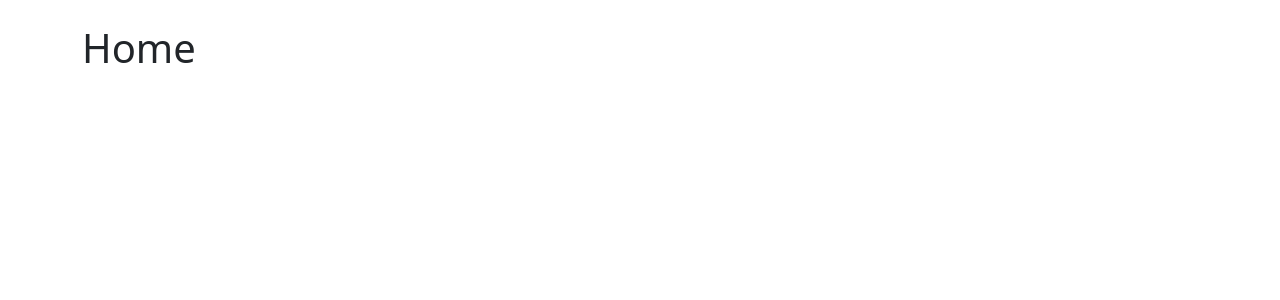
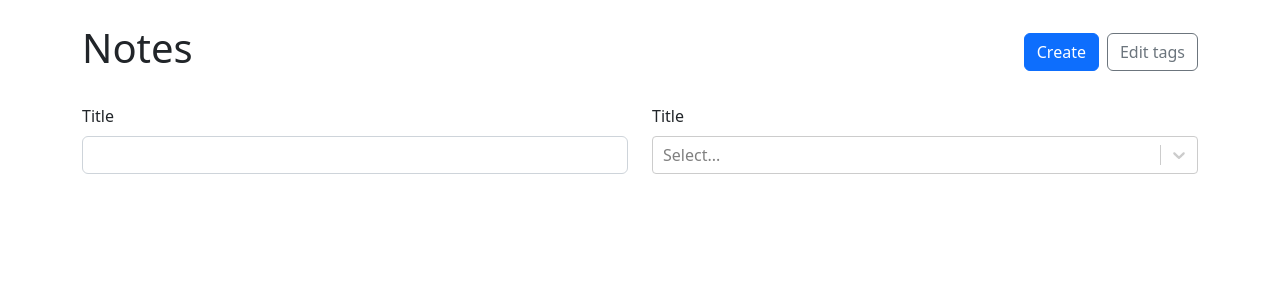
Before and after one commit to konradzieba/.MD_Support-Notes-React-TS, a React (Vite) app: page / in a window 1280 px wide. Shown: the top 300 px of the page. Built offline with nearby package versions, Linux system fonts and the light colour scheme.

Commit message:
add rendering NoteList and filter by tag functionality

```diff
--- a/src/App.tsx
+++ b/src/App.tsx
@@ -4,7 +4,8 @@
 import NewNote from './NewNote';
 import { useLocalStorage } from './useLocalStorage';
 import { useMemo } from 'react';
-import {v4 as uuidv4} from 'uuid';
+import { v4 as uuidv4 } from 'uuid';
+import { NoteList } from './NoteList';
 
 export type Note = {
 	id: string;
@@ -18,7 +19,7 @@
 	title: string;
 	markdown: string;
 	tagIds: string[];
-}
+};
 
 export type NoteData = {
 	title: string;
@@ -32,38 +33,49 @@
 };
 
 function App() {
-
-  const [notes, setNotes] = useLocalStorage<RawNote[]>("NOTES", []);
-  const [tags, setTags] = useLocalStorage<Tag[]>("TAGS", []);
+	const [notes, setNotes] = useLocalStorage<RawNote[]>('NOTES', []);
+	const [tags, setTags] = useLocalStorage<Tag[]>('TAGS', []);
 
 	const notesWithTags = useMemo(() => {
-    return notes.map(note => {
+		return notes.map((note) => {
 			return {
 				...note,
-        tags: tags.filter(tag => note.tagIds.includes(tag.id))
-      }
-    })
+				tags: tags.filter((tag) => note.tagIds.includes(tag.id)),
+			};
+		});
 	}, [notes, tags]);
 
-  const onCreateNote = ({tags, ...data}: NoteData) => {
-    setNotes(prevNotes => {
-      return [...prevNotes, {
+	const onCreateNote = ({ tags, ...data }: NoteData) => {
+		setNotes((prevNotes) => {
+			return [
+				...prevNotes,
+				{
 					...data,
 					id: uuidv4(),
-        tagIds: tags.map(tag => tag.id)
-      }]
-    })
+					tagIds: tags.map((tag) => tag.id),
+				},
+			];
+		});
 	};
 
 	const addTag = (tag: Tag) => {
-    setTags(prevTags => [...prevTags, tag])
-  }
+		setTags((prevTags) => [...prevTags, tag]);
+	};
 
 	return (
 		<Container className='my-4'>
 			<Routes>
-				<Route path='/' element={<h1>Home</h1>} />
-				<Route path='/new' element={<NewNote onSubmit={onCreateNote} onAddTag={addTag} availableTags={tags} />} />
+				<Route path='/' element={<NoteList notes={notesWithTags} availableTags={tags} />} />
+				<Route
+					path='/new'
+					element={
+						<NewNote
+							onSubmit={onCreateNote}
+							onAddTag={addTag}
+							availableTags={tags}
+						/>
+					}
+				/>
 				<Route path=':id'>
 					<Route index element={<h1>Show</h1>} />
 					<Route path='edit' element={<h1>Edit</h1>} />
--- a/src/NoteForm.tsx
+++ b/src/NoteForm.tsx
@@ -1,6 +1,6 @@
 import { FormEvent, useRef, useState } from 'react';
 import { Button, Col, Form, Row, Stack } from 'react-bootstrap';
-import { Link } from 'react-router-dom';
+import { Link, useNavigate } from 'react-router-dom';
 import CreatebleReactSelect from 'react-select/creatable';
 import { NoteData, Tag } from './App';
 import { v4 as uuidv4 } from 'uuid';
@@ -16,14 +16,17 @@
 	const markdownRef = useRef<HTMLTextAreaElement>(null);
 	const [selectedTags, setSelectedTags] = useState<Tag[]>([]);
 
+	const navigate = useNavigate();
+
 	const handleSubmit = (e: FormEvent) => {
 		e.preventDefault();
 
 		onSubmit({
 			title: titleRef.current!.value,
 			markdown: markdownRef.current!.value,
-			tags: [],
+			tags: selectedTags,
 		});
+		navigate('..');
 	};
 
 	return (
--- /dev/null
+++ b/src/NoteList.module.css
@@ -0,0 +1,8 @@
+.card {
+    transition: translate ease-in-out 0.1s, box-shadow ease-in-out 0.1s;
+}
+
+.card:hover, .card:focus {
+    translate: 0 -5px;
+    box-shadow: 0 5px 8px 0 rgba(0,0,0,0.2);
+}
--- /dev/null
+++ b/src/NoteList.tsx
@@ -0,0 +1,133 @@
+import { Badge, Button, Card, Col, Form, Row, Stack } from 'react-bootstrap';
+import { Link } from 'react-router-dom';
+import ReactSelect from 'react-select';
+import { Note, Tag } from './App';
+import { useMemo, useState } from 'react';
+import { v4 as uuidv4 } from 'uuid';
+import styles from './NoteList.module.css';
+
+type SimplifiedNote = {
+	id: string;
+	tags: Tag[];
+	title: string;
+};
+
+type NoteListProps = {
+	availableTags: Tag[];
+	notes: Note[];
+};
+
+export const NoteList = ({ availableTags, notes }: NoteListProps) => {
+	const [selectedTags, setSelectedTags] = useState<Tag[]>([]);
+	const [title, setTitle] = useState<string>('');
+
+	const filteredNotes = useMemo(() => {
+		return notes.filter((note) => {
+			return (
+				(title === '' ||
+					note.title.toLowerCase().includes(title.toLowerCase())) &&
+				(selectedTags.length === 0 ||
+					selectedTags.every((tag) =>
+						note.tags.some((noteTag) => noteTag.id === tag.id)
+					))
+			);
+		});
+	}, [title, selectedTags, notes]);
+
+	return (
+		<>
+			<Row className='align-items-center mb-4'>
+				<Col>
+					<h1>Notes</h1>
+				</Col>
+				<Col xs='auto'>
+					<Stack gap={2} direction='horizontal'>
+						<Link to='/new'>
+							<Button variant='primary'>Create</Button>
+						</Link>
+						<Button variant='outline-secondary'>Edit tags</Button>
+					</Stack>
+				</Col>
+			</Row>
+			<Form>
+				<Row className='mb-4'>
+					<Col>
+						<Form.Group controlId='title'>
+							<Form.Label>Title</Form.Label>
+							<Form.Control
+								type='text'
+								value={title}
+								onChange={(e) => e.target.value}
+							/>
+						</Form.Group>
+					</Col>
+					<Col>
+						<Form.Group controlId='tags'>
+							<Form.Label>Title</Form.Label>
+							<ReactSelect
+								onCreateOption={(label) => {
+									const newTag = { id: uuidv4(), label };
+									onAddTag(newTag);
+									setSelectedTags((prevTags) => [...prevTags, newTag]);
+								}}
+								options={availableTags.map((tag) => {
+									return { label: tag.label, value: tag.id };
+								})}
+								value={selectedTags.map((tag) => {
+									return { label: tag.label, value: tag.id };
+								})}
+								onChange={(tags) => {
+									setSelectedTags(
+										tags.map((tag) => {
+											return { id: tag.value, label: tag.label };
+										})
+									);
+								}}
+								isMulti
+							/>
+						</Form.Group>
+					</Col>
+				</Row>
+			</Form>
+			<Row xs={1} sm={2} lg={3} xl={4} className='g-3'>
+				{filteredNotes.map((note) => {
+					return (
+						<Col key={note.id}>
+							<NoteCard id={note.id} title={note.title} tags={note.tags} />
+						</Col>
+					);
+				})}
+			</Row>
+		</>
+	);
+};
+
+const NoteCard = ({ id, title, tags }: SimplifiedNote) => {
+	return (
+		<Card
+			as={Link}
+			to={`/${id}`}
+			className={`h-100 text-reset text-decoration-none ${styles.card}`}
+		>
+			<Card.Body>
+				<Stack
+					gap={2}
+					className='align-items-center justify-content-center h-100'
+				>
+					<span className='fs-5'>{title}</span>
+					{tags.length > 0 && (
+						<Stack
+							gap={1}
+							direction='horizontal'
+							className='justify-content-center flex-wrap'
+						>
+              {tags.map(tag => (
+                <Badge className='text-truncate' key={tag.id}>{tag.label}</Badge>
+              ))}
+            </Stack>
+					)}
+				</Stack>
+			</Card.Body>
+		</Card>
+	);
+};
```
Lines whose indentation alone changed are shown as unchanged.
